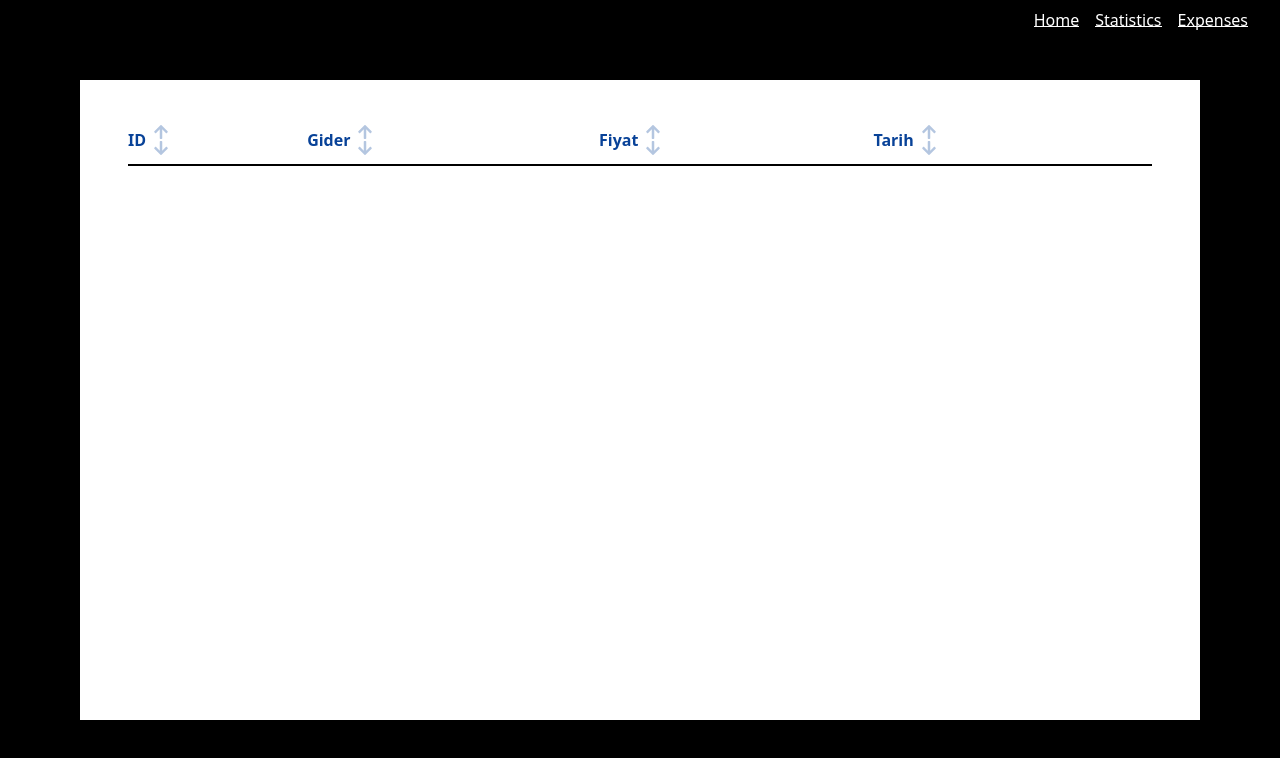
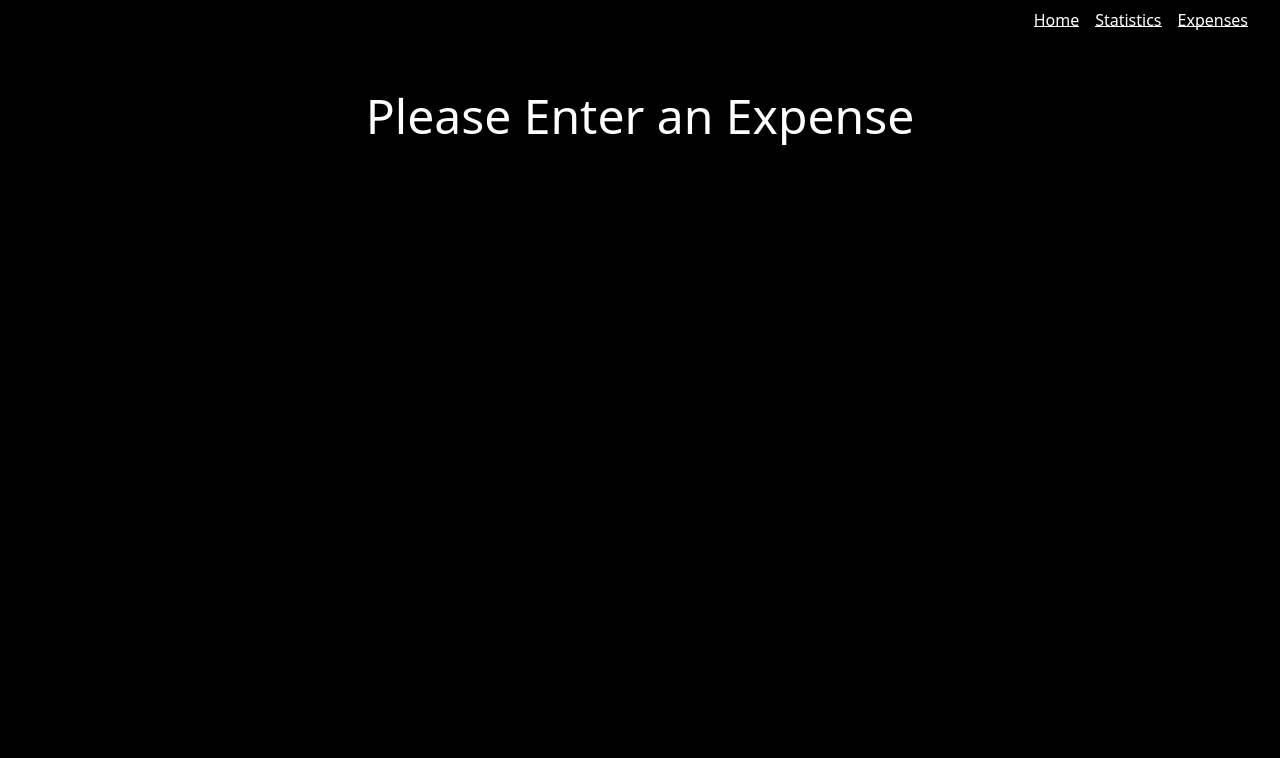
Before and after one commit to sefaozturkmen/my-budget, a React (Create React App) app: page /expenses in a window 1280 px wide. Shown: the top 758 px of the page. Built offline with nearby package versions, Linux system fonts and the light colour scheme.

Commit message:
fix: empty expense

```diff
--- a/src/pages/Expenses.js
+++ b/src/pages/Expenses.js
@@ -10,7 +10,6 @@ const ExpensesContainer = styled.div`
   padding: 80px;
   @media (max-width: 576px) {
     padding: 72px 16px 48px;
-    height: auto;
   }
 `;
 
@@ -84,6 +83,12 @@ const ExpenseTableBodyTr = styled.tr`
 const ArrowContainer = styled.div`
   display: flex;
   flex-direction: column;
+`;
+
+const EmptyExpense = styled.div`
+  font-size: 48px;
+  text-align: center;
+  color: #fff;
 `;
 const tableList = [
   { name: "id", label: "ID" },
@@ -172,6 +177,7 @@ const Expenses = () => {
   return (
     <div>
       <ExpensesContainer>
+        {expenseList.length > 0 ? (
           <ExpenseTableContainer>
             <ExpenseTable>
               <ExpenseTableHead>
@@ -235,6 +241,9 @@ const Expenses = () => {
               </ExpenseTableBody>
             </ExpenseTable>
           </ExpenseTableContainer>
+        ) : (
+          <EmptyExpense>Please Enter an Expense</EmptyExpense>
+        )}
       </ExpensesContainer>
     </div>
   );
--- a/src/pages/Statistics.js
+++ b/src/pages/Statistics.js
@@ -32,7 +32,6 @@ const StatisticsContainer = styled.div`
   }
   @media (max-width: 576px) {
     padding: 48px 16px;
-    height: 100vh;
   }
 `;
 
@@ -77,7 +76,7 @@ const Statistics = () => {
       {expenseList.length > 0 ? (
         <Line data={data} height={600} options={options} />
       ) : (
-        <EmptyList>Please Enter a Expense!</EmptyList>
+        <EmptyList>Please Enter an Expense!</EmptyList>
       )}
     </StatisticsContainer>
   );
```
Lines whose indentation alone changed are shown as unchanged.
